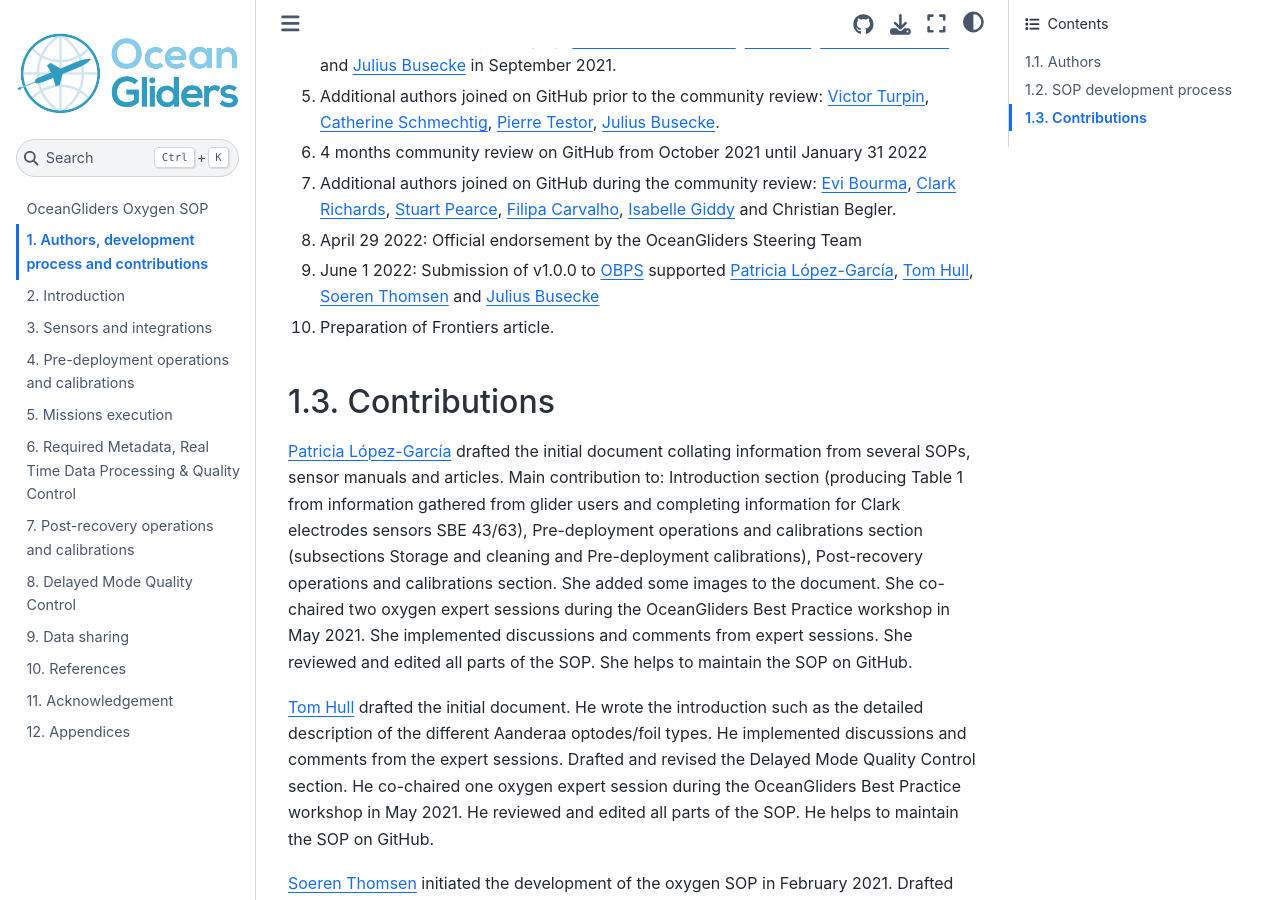
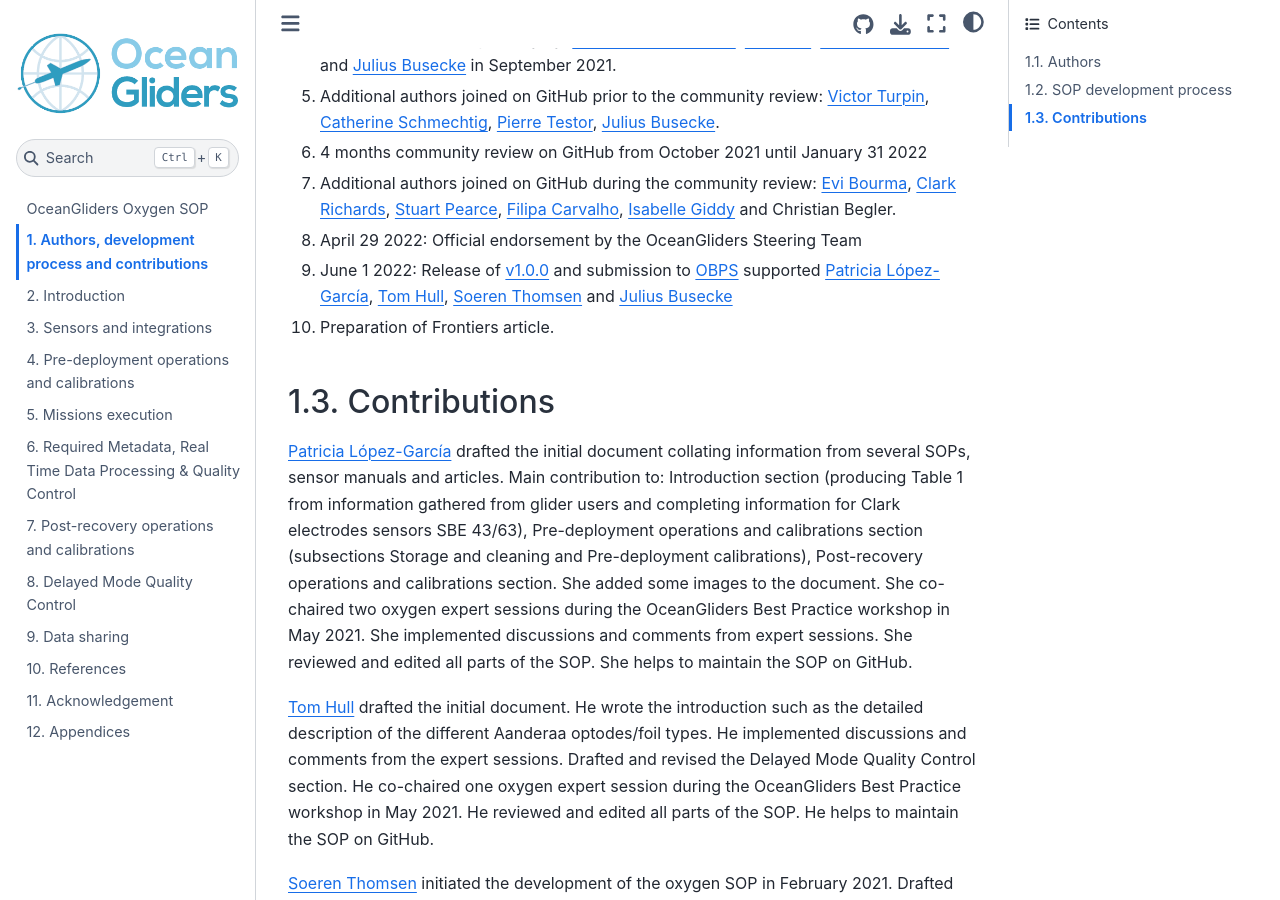
Before and after one commit to OceanGlidersCommunity/Oxygen_SOP, a Jupyter Book: the page built from sections/authors_SOP_development_process.md, in a window 1280 px wide and 900 px high, scrolled down 1976 px. Built offline with Jupyter Book 1.0.4 settings and Sphinx 7.4.7 and the Sphinx Book theme 1.1.4, drawn with Linux system fonts in a browser that asks for light colours.

Commit message:
update process, v1.0.0, OBPS submission (#226)

```diff
--- a/sections/authors_SOP_development_process.md
+++ b/sections/authors_SOP_development_process.md
@@ -48,7 +48,7 @@ Additional authors joined: [Bastien Y. Queste](https://github.com/bastienqueste)
 
 8) April 29 2022: Official endorsement by the OceanGliders Steering Team
 
-9) June 1 2022: Submission of v1.0.0 to [OBPS](https://www.oceanbestpractices.org) supported [Patricia López-García](https://github.com/patricialg), [Tom Hull](https://github.com/tomhull), [Soeren Thomsen](https://github.com/soerenthomsen) and [Julius Busecke](https://github.com/jbusecke)
+9) June 1 2022: Release of [v1.0.0](https://github.com/OceanGlidersCommunity/Oxygen_SOP/releases/tag/v1.0.0) and submission to [OBPS](https://www.oceanbestpractices.org) supported [Patricia López-García](https://github.com/patricialg), [Tom Hull](https://github.com/tomhull), [Soeren Thomsen](https://github.com/soerenthomsen) and [Julius Busecke](https://github.com/jbusecke)
 
 10) Preparation of Frontiers article.
 
```
